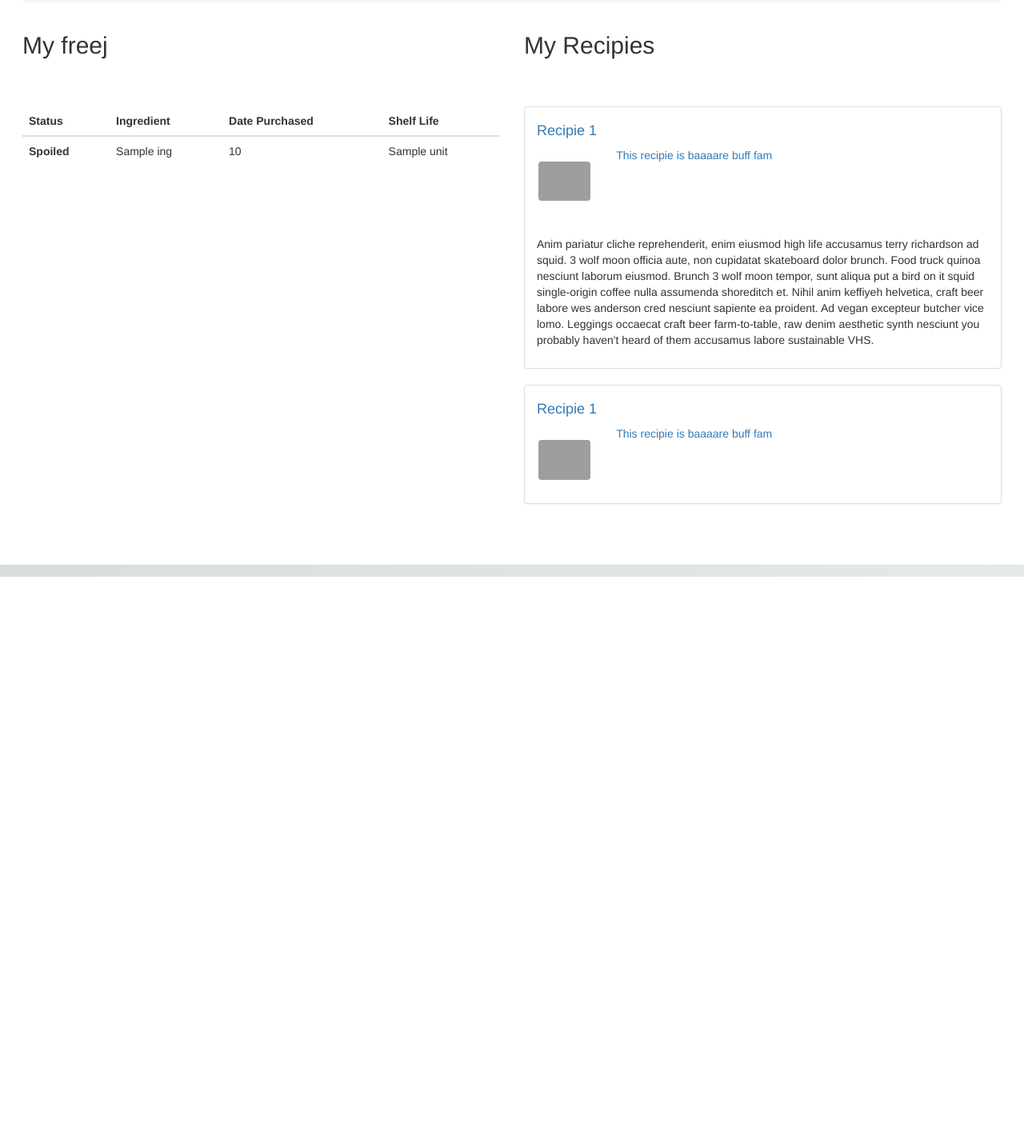
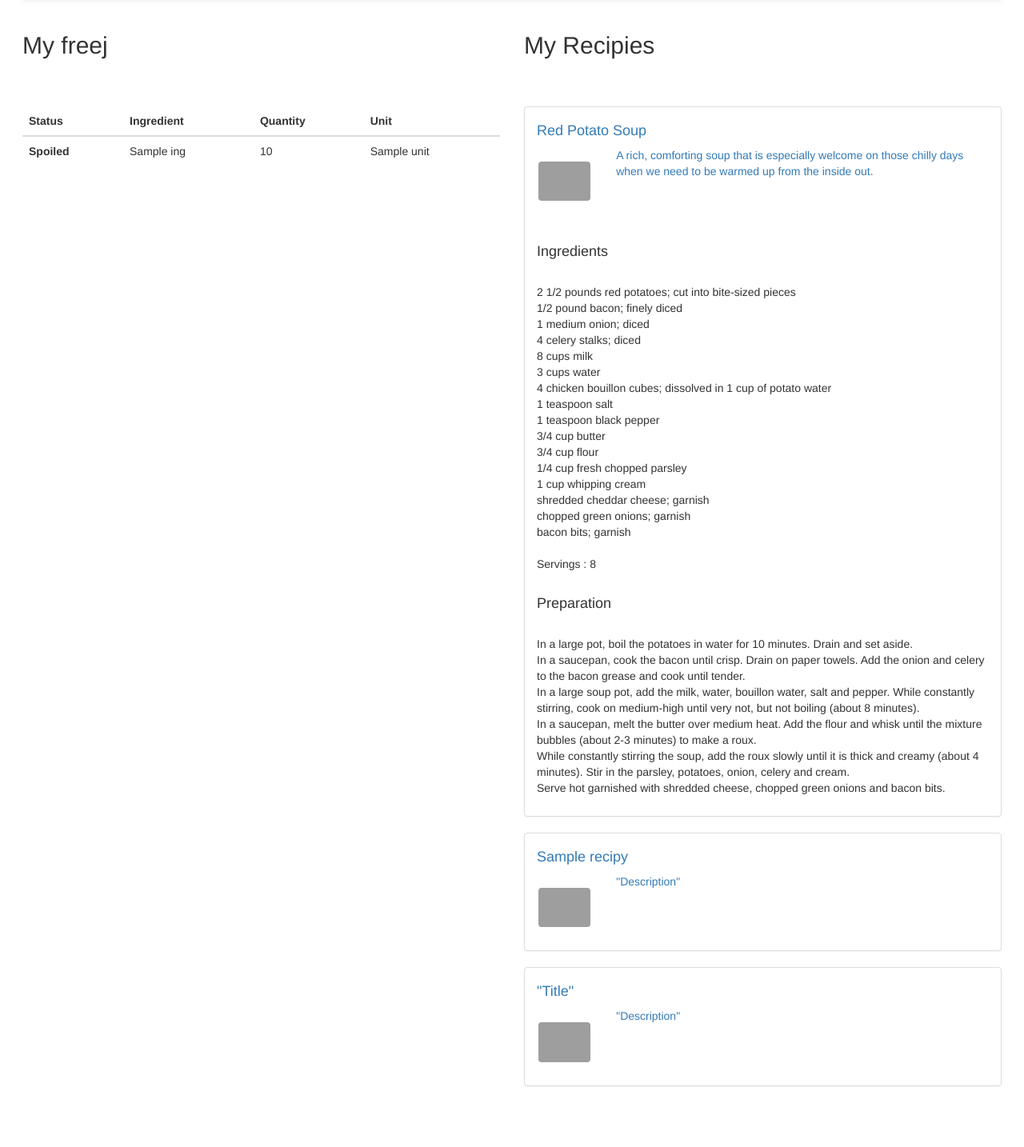
Before and after one commit to klachhani/freej, a Flask app: template templates/user.html in a window 1280 px wide, after a click that opens the changed part. Shown: the part 79-1513 px from the top of the page at 80% size. Before the commit the page ends 800 px from the top, so only its background shows below. Run offline with Flask 2, Linux system fonts and the light colour scheme; the template is opened without the code that fills it: most values are stand-ins (such as "Sample title", 1, 10 or a date in 2020); some libraries are stand-ins or nearby versions; grey boxes are pictures that could not be loaded.

Commit message:
Sexy love time

```diff
--- a/application.py
+++ b/application.py
@@ -18,11 +18,17 @@ def home():
 def load_user_page(userid):
     json_url = os.path.join(SITE_ROOT, "static/db", userid + ".json")
     data = json.load(open(json_url, 'r'))
-    ingredients = data['Ingredients']
+    ingredients = []
+
+    for i in data['Ingredients']:
+        ingredients.append(i['Name'])
+
     recipe_ids = recipes.search_recipes(ingredients)
     recipe_list = []
     for i in recipe_ids[:20]:
         recipe_list.append(recipes.get_recipe(i))
+
+    print recipe_list
 
     return render_template('user.html', ing=ingredients, recipes=recipe_list)
 
--- a/templates/user.html
+++ b/templates/user.html
@@ -8,8 +8,8 @@
                     <tr>
                         <th>Status</th>
                         <th>Ingredient</th>
-                        <th>Date Purchased</th>
-                        <th>Shelf Life</th>
+                        <th>Quantity</th>
+                        <th>Unit</th>
                     </tr>
                 </thead>
                 <tbody>
@@ -43,44 +43,121 @@
             </div>
             -->
 
+            <!-- ## Original Accordian Panel Code that Kishan wrote ## -->
             <div class="panel panel-default" id="accordion">
                 <a href="#collapse1" data-toggle="collapse" data-parent="#accordion">
                     <div class="panel-heading">
-                        <h4>Recipie 1</h4>
+                        <h4>Red Potato Soup</h4>
                         <div class="row">
                             <div class="col-md-2">
-                                <img src="https://photos.bigoven.com/recipe/hero/lemon-artichoke-baked-orzo-a825b7.jpg" class="Recipeimage">
+                                <img src="http://redirect.bigoven.com/pics/rs/640/red-potato-soup-2.jpg" class="Recipeimage">
                             </div>
                             <div class="col-md-10">
-                                <p>This recipie is baaaare buff fam</p>
+                                <p>A rich, comforting soup that is especially welcome on those chilly days when we need to be warmed up from the inside out.</p>
                             </div>
                         </div>
                     </div>
                 </a>
                 <div class="panel-body collapse" id="collapse1">
+                    <h4>Ingredients</h4>
                     <p>
-                        Anim pariatur cliche reprehenderit, enim eiusmod high life accusamus terry richardson ad squid. 3 wolf moon officia aute, non cupidatat skateboard dolor brunch. Food truck quinoa nesciunt laborum eiusmod. Brunch 3 wolf moon tempor, sunt aliqua put a bird on it squid single-origin coffee nulla assumenda shoreditch et. Nihil anim keffiyeh helvetica, craft beer labore wes anderson cred nesciunt sapiente ea proident. Ad vegan excepteur butcher vice lomo. Leggings occaecat craft beer farm-to-table, raw denim aesthetic synth nesciunt you probably haven't heard of them accusamus labore sustainable VHS.
+                        <br>
+                        2 1/2 pounds red potatoes; cut into bite-sized pieces<br>
+                        1/2 pound bacon; finely diced<br>
+                        1 medium onion; diced<br>
+                        4 celery stalks; diced<br>
+                        8 cups milk<br>
+                        3 cups water<br>
+                        4 chicken bouillon cubes; dissolved in 1 cup of potato water<br>
+                        1 teaspoon salt<br>
+                        1 teaspoon black pepper<br>
+                        3/4 cup butter<br>
+                        3/4 cup flour<br>
+                        1/4 cup fresh chopped parsley<br>
+                        1 cup whipping cream<br>
+                        shredded cheddar cheese; garnish<br>
+                        chopped green onions; garnish<br>
+                        bacon bits; garnish<br>
+                        <br>
+                        Servings : 8<br>
+                        <br>
+                    </p>
+                    <h4>Preparation</h4>
+                    <p>
+                        <br>
+                        In a large pot, boil the potatoes in water for 10 minutes. Drain and set aside.<br>
+                        In a saucepan, cook the bacon until crisp. Drain on paper towels. Add the onion and celery to the bacon grease and cook until tender.<br>
+                        In a large soup pot, add the milk, water, bouillon water, salt and pepper. While constantly stirring, cook on medium-high until very not, but not boiling (about 8 minutes).<br>
+
+                        In a saucepan, melt the butter over medium heat. Add the flour and whisk until the mixture bubbles (about 2-3 minutes) to make a roux.<br>
+
+                        While constantly stirring the soup, add the roux slowly until it is thick and creamy (about 4 minutes). Stir in the parsley, potatoes, onion, celery and cream.<br>
+
+                        Serve hot garnished with shredded cheese, chopped green onions and bacon bits.<br>
+
                     </p>
                 </div>
             </div>
 
+            {% for r in recipies %}
+
+            <div class="panel panel-default" id="accordion">
+                <a href="#{{r.id}}" data-toggle="collapse" data-parent="#accordion">
+                    <div class="panel-heading">
+                        <h4>{{r.Title}}</h4>
+                        <div class="row">
+                            <div class="col-md-2">
+                                <img src="ImageURL" class="Recipeimage">
+                            </div>
+                            <div class="col-md-10">
+                                <p>"Description"</p>
+                            </div>
+                        </div>
+                    </div>
+                </a>
+                <div class="panel-body collapse" id="{{r.id}}">
+                    <p>
+                    Insert Ingredient API loop here<br>
+                    <br>
+                    "YieldNumber" + "Servings"<br>
+                    <br>
+                    "Instructions"
+                    </p>
+                </div>
+            </div>
+
+
+            {% endfor %}
+
+
+
+
+
+
+
+
+
             <div class="panel panel-default" id="accordion">
                 <a href="#collapse2" data-toggle="collapse" data-parent="#accordion">
                     <div class="panel-heading">
-                        <h4>Recipie 1</h4>
+                        <h4>"Title"</h4>
                         <div class="row">
                             <div class="col-md-2">
-                                <img src="https://photos.bigoven.com/recipe/hero/lemon-artichoke-baked-orzo-a825b7.jpg" class="Recipeimage">
+                                <img src="ImageURL" class="Recipeimage">
                             </div>
                             <div class="col-md-10">
-                                <p>This recipie is baaaare buff fam</p>
+                                <p>"Description"</p>
                             </div>
                         </div>
                     </div>
                 </a>
                 <div class="panel-body collapse" id="collapse2">
                     <p>
-                        Anim pariatur cliche reprehenderit, enim eiusmod high life accusamus terry richardson ad squid. 3 wolf moon officia aute, non cupidatat skateboard dolor brunch. Food truck quinoa nesciunt laborum eiusmod. Brunch 3 wolf moon tempor, sunt aliqua put a bird on it squid single-origin coffee nulla assumenda shoreditch et. Nihil anim keffiyeh helvetica, craft beer labore wes anderson cred nesciunt sapiente ea proident. Ad vegan excepteur butcher vice lomo. Leggings occaecat craft beer farm-to-table, raw denim aesthetic synth nesciunt you probably haven't heard of them accusamus labore sustainable VHS.
+                    Insert Ingredient API loop here<br>
+                    <br>
+                    "YieldNumber" + "Servings"<br>
+                    <br>
+                    "Instructions"
                     </p>
                 </div>
             </div>
```
Also changed, not shown: bigoven/ingredients.py (added, +24 -0 lines), bigoven/recipes.py (+4 -3 lines), static/db/2.json (added, +29 -0 lines), 2 other files.
